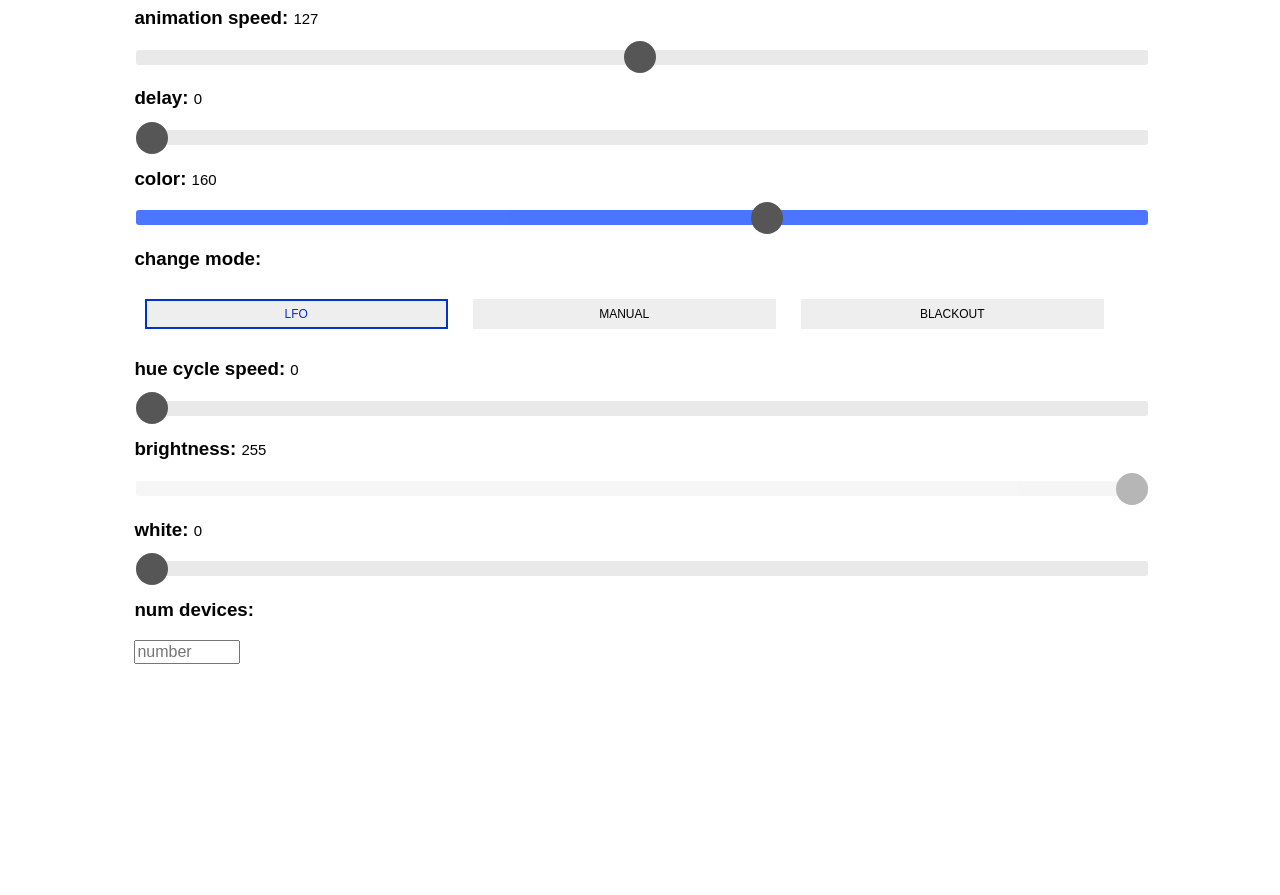
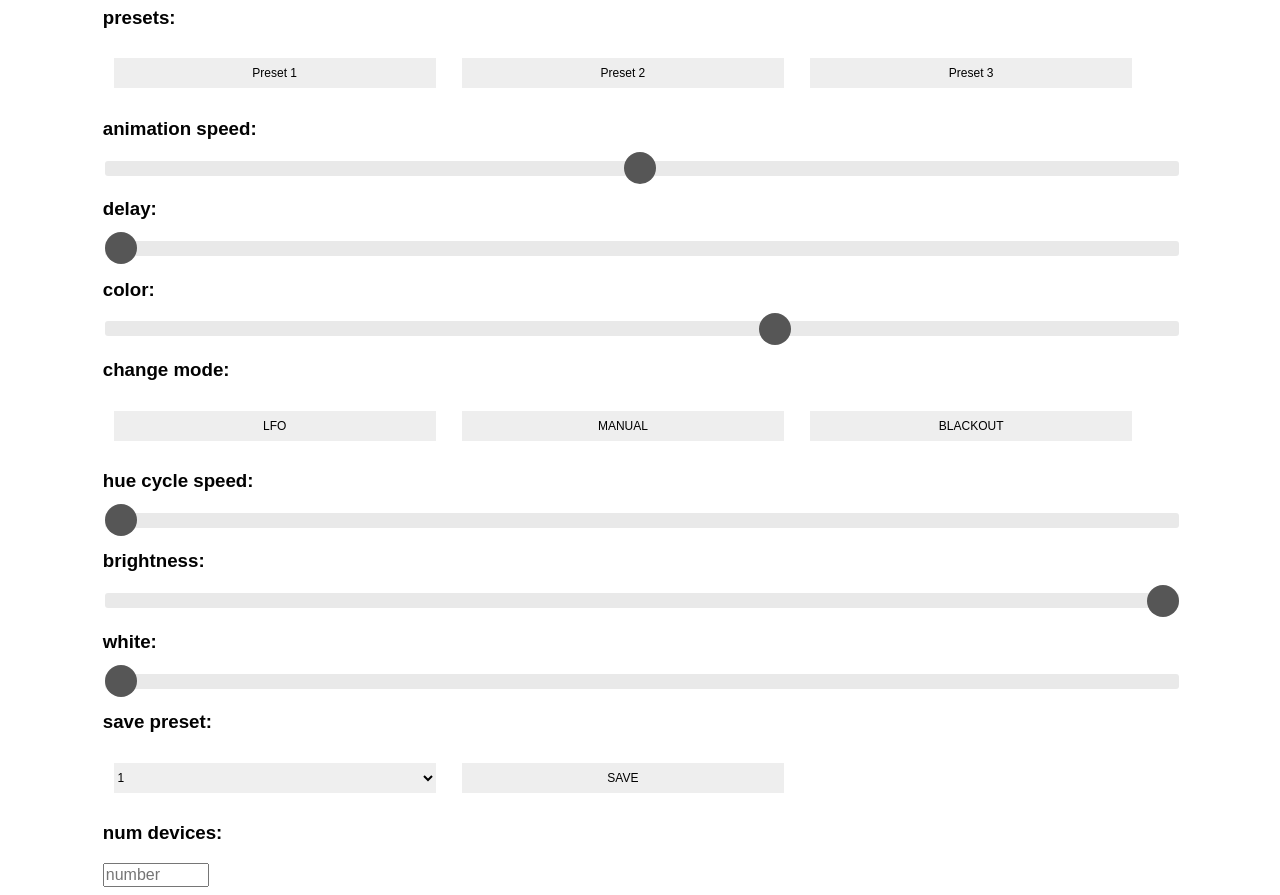
Before and after one commit to brendanmatkin/WiFi-DMX_Server, a plain HTML site: page data/index.html in a window 1280 px wide. Shown: the part 73-968 px from the top of the page. Before the commit the page ends 800 px from the top, so only its background shows below. Drawn offline with Linux system fonts and the light colour scheme.

Commit message:
added preset skeleton

```diff
--- a/data/index.html
+++ b/data/index.html
@@ -10,7 +10,7 @@
     color: #020202;
   }
   .container {
-    width: 80%;
+    width: 85%;
     margin: 0 auto;
   }
   h3 {
@@ -84,35 +84,31 @@
     border: 2px solid #0033cc;
     color: #0033cc;
   }
-
-  /* color picker css: */
-  input[type="color"] {
-  /*.color-pick {*/
-    -webkit-appearance: none;
+  select {
+    width: 30%;
+    height: 30px;
+    font-size: 12px;
     border: none;
-    width: 50px;
-    height: 50px;
-    cursor: pointer;
-    display: block;
-    margin:10px 0px;
+    margin: 1%;
   }
-  input[type="color"]::-webkit-color-swatch-wrapper {
-  /*.color-pick {*/
-    padding: 0;
-  }
-  input[type="color"]::-webkit-color-swatch {
-  /*.color-pick {*/
-    border: none;
-  }
+/*  button.preset {
+    width:22%;
+  }*/
 </style>
+</head>
 
 
-</head>
+
 <body>
     <div class = "container">
       <header>
         <h1>Pixel Controller</h1>
       </header>
+
+      <h3>PRESETS:</h3>
+      <button id="preset0" class="preset" style="background-color:#EEE" onclick="setPreset(0);">Preset 1</button>
+      <button id="preset1" class="preset" style="background-color:#EEE" onclick="setPreset(1);">Preset 2</button>
+      <button id="preset2" class="preset" style="background-color:#EEE" onclick="setPreset(2);">Preset 3</button>
 
       <h3>ANIMATION SPEED: <span class="label" id="label_s"></span></h3>
       <input class="enabled slider" id="s" type="range" min="0" max="255" step="1" oninput="sendSDC();" value="127">
@@ -133,8 +129,16 @@
       <h3>WHITE: <span class="label" id="label_w"></span></h3>
       <input class="enabled slider" id="w" type="range" min="0" max="255" step="1" oninput="sendW();" value="0">
 
+      <h3>SAVE PRESET:</h3>
+      <select id="presets">
+        <option value=1>1</option>
+        <option value=2>2</option>
+        <option value=3>3</option>
+      </select>
+      <button id="preset-save" class="preset" style="background-color:#EEE" onclick="savePreset();">SAVE</button>
       <h3>NUM DEVICES:</h3>
       <input class="fields" id="numDev" type="number" name="num" min="1" max="40" placeholder="number" oninput="submitDevices();">
+
       <!--<input class="enabled slider" id="numDev" type="range" min="0" max="50" step="1" oninput="submitDevices();" value="1">
       <p id="devices">--</p>-->
       <!--<button onclick="submitDevices()">SUBMIT</button>-->
@@ -151,10 +155,16 @@
       var connection = new WebSocket('ws://' + location.hostname + ':81/', ['arduino']);
       //var connection = new WebSocket('ws://127.0.0.1:8080/');
       connection.onopen = function () {
+        // init: (change these to GET from ws)
+        setMode(0);
+        sendSDC();
+        sendBrightness();
+        sendCycleSpeed();
+        sendW();
         connection.send('Connect ' + new Date());
         // send mode:
-        document.getElementById('mode-display').innerHTML = '(SDC)';
-        connection.send('SDC');
+        //document.getElementById('mode-display').innerHTML = '(SDC)';
+        //connection.send('SDC');
       };
       connection.onerror = function (error) {
         console.log('WebSocket Error ', error);
@@ -166,12 +176,6 @@
         console.log('WebSocket connection closed');
       };
     }
-    // init: (change these to GET from ws)
-    setMode(0);
-    sendSDC();
-    sendBrightness();
-    sendCycleSpeed();
-    sendW();
 
 
     // send speed, delay, color
@@ -251,9 +255,19 @@
       //document.getElementById('devices').innerHTML = numDevices;
     };
 
+    function savePreset() {
+      var presetNum = document.getElementById('presets').value;
+
+      var txt = 'Save current values as a new preset at position ' + presetNum + '?';
+      if (confirm(txt)) {
+          console.log('saved as preset #' + presetNum);
+      } else {
+          console.log('save cancelled');
+      }
+
+    }
+
     function setMode(modeNum) {
-      //mode++;
-      //mode = mode%3;
       mode = modeNum;
 
       if (mode == 0) {
```
